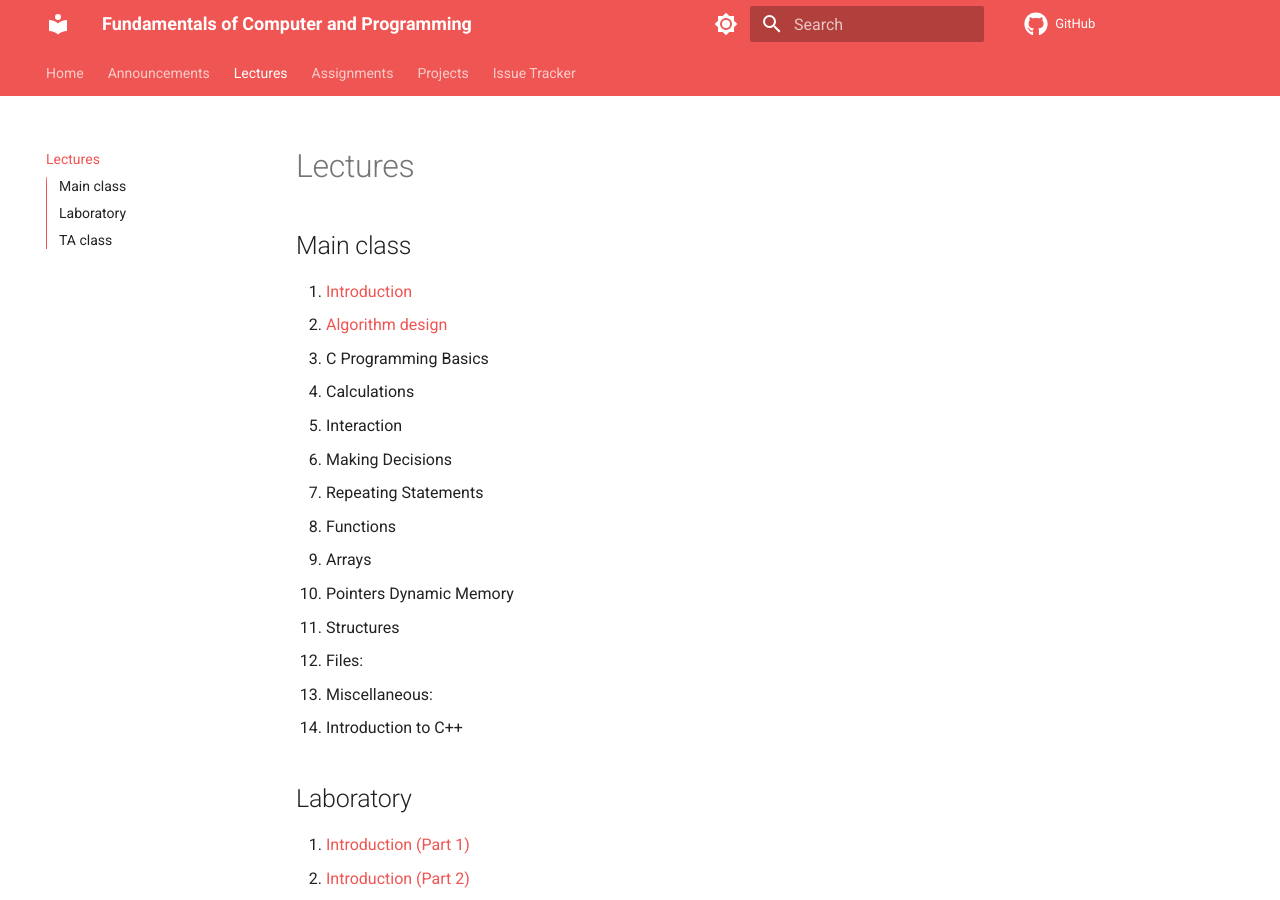
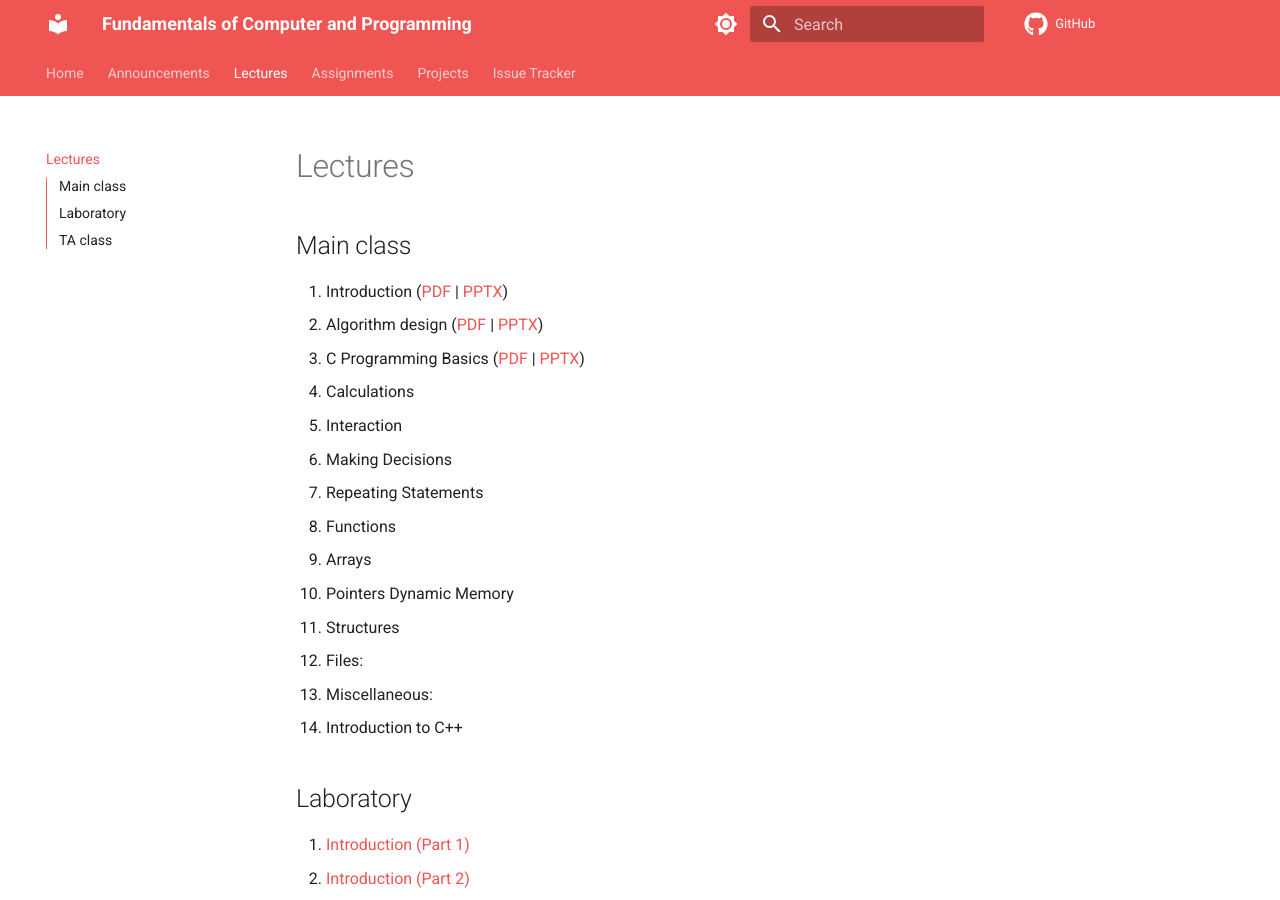
Before and after one commit to m-zakeri/CP, an MkDocs documentation site: the page built from docs/lectures/index.md, in a window 1280 px wide and 900 px high. Built offline with MkDocs 1.6.1 and Material for MkDocs 9.7.7, drawn with Linux system fonts in a browser that asks for light colours; comment, search, counter and statistics services are not loaded.

Commit message:
Update main class slides.

```diff
--- a/docs/lectures/index.md
+++ b/docs/lectures/index.md
@@ -3,9 +3,9 @@
 
 ## Main class
 
-1. [Introduction](slides/Lecture_01_Introduction.pdf)
-2. [Algorithm design](slides/Lecture_02_Algorithm_design.pdf)
-3. C Programming Basics
+1. Introduction ([PDF](slides/Lecture_01_Introduction.pdf) | [PPTX](slides/Lecture_01_Introduction.pptx))
+2. Algorithm design ([PDF](slides/Lecture_02_Algorithm_design.pdf) | [PPTX](slides/Lecture_02_Algorithm_Design.pptx))
+3. C Programming Basics ([PDF](slides/Lecture_03_C_Programming_Basics.pdf) | [PPTX](slides/Lecture_03_C_Programming_Basics.pptx))
 4. Calculations
 5. Interaction
 6. Making Decisions
```
Also changed, not shown: 18 other files.
